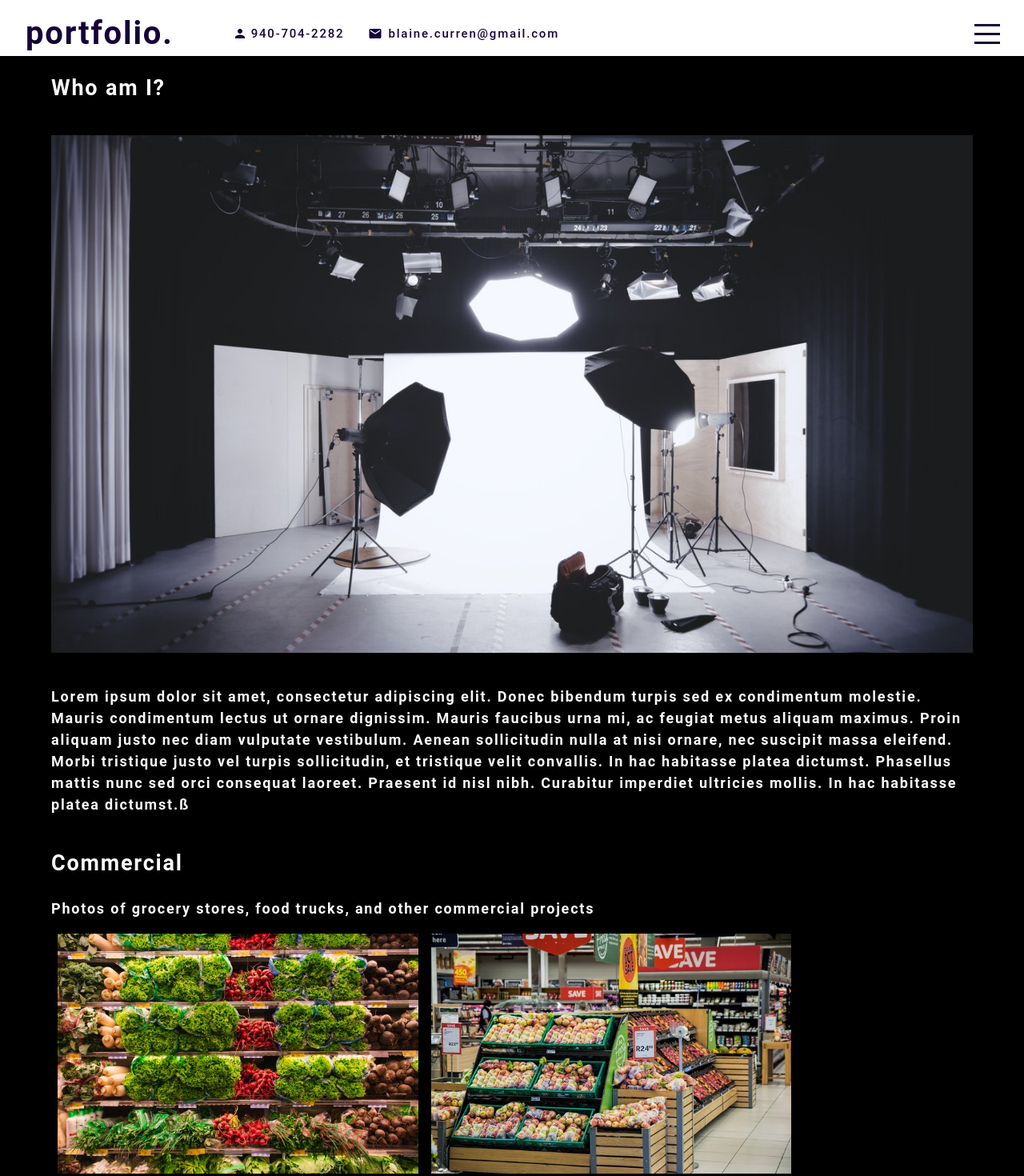
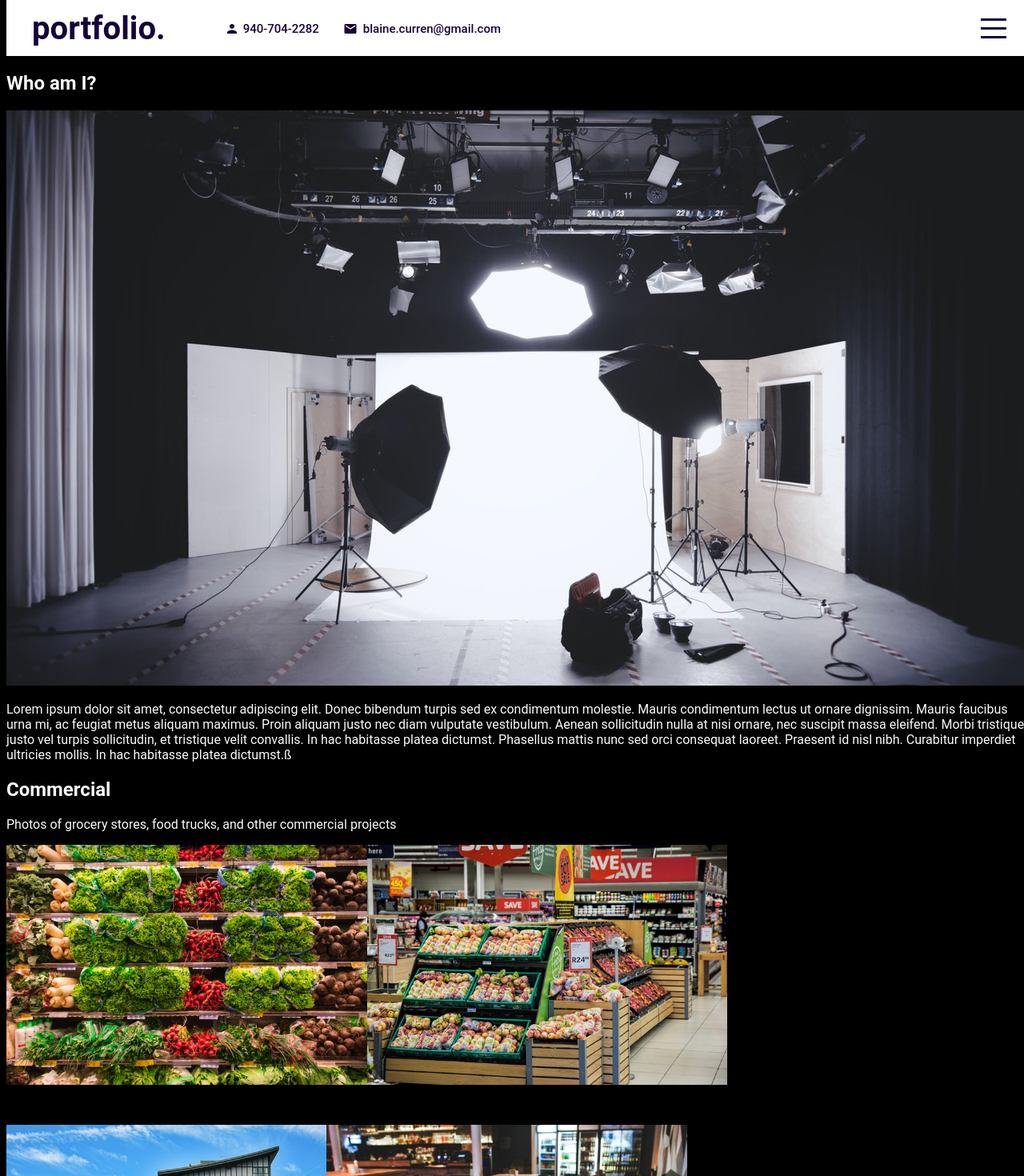
Before and after one commit to blainecurren/photo-port, a React (Create React App) app: page / in a window 1280 px wide. Shown: the top 1470 px of the page at 80% size. Built offline with nearby package versions, Linux system fonts and the light colour scheme.

Commit message:
deleted some scss from app.scss and added scss files to components with no code

```diff
--- a/src/App.jsx
+++ b/src/App.jsx
@@ -38,6 +38,7 @@ function App() {
         setContactSelected={setContactSelected}
       />
       <Menu menuOpen={menuOpen} setMenuOpen={setMenuOpen} />
+      <div className="sections">
         <main>
           {!contactSelected ? (
             <>
@@ -49,6 +50,7 @@ function App() {
           )}
         </main>
       </div>
+    </div>
   );
 }
 
--- a/src/components/Gallery/Gallery.jsx
+++ b/src/components/Gallery/Gallery.jsx
@@ -1,14 +1,19 @@
 import React from "react";
 import { capitalizeFirstLetter } from "../../utils/helpers";
 import ProjectList from "../projectList/ProjectList";
+import scss from "./gallery.scss";
 
 export default function Gallery(props) {
   const { currentCategory } = props;
   return (
-    <section>
-      <h1 data-testid="h1tag">{capitalizeFirstLetter(currentCategory.name)}</h1>
-      <p>{currentCategory.description}</p>
-      <ProjectList category={currentCategory.name} />
-    </section>
+    <div className="portfolio">
+      <section>
+        <h1 data-testid="h1tag">
+          {capitalizeFirstLetter(currentCategory.name)}
+        </h1>
+        <p>{currentCategory.description}</p>
+        <ProjectList category={currentCategory.name} />
+      </section>
+    </div>
   );
 }
--- a/src/global.scss
+++ b/src/global.scss
@@ -16,29 +16,9 @@ $width: 768px;
   --dark: #000000;
   --darker: #111111;
   --error: rgb(228, 46, 1);
-  --spacing-one: calc(1rem * 0.5);
-  --spacing-two: calc(1rem);
-  --spacing-five: calc(2.5rem);
-}
-
-main {
-  margin: 0 auto;
-  max-width: 90%;
-  padding: 50px 30px;
-}
-
-html,
-body {
-  min-height: 100%;
 }
 
 body {
-  margin: 0;
-  padding: 0;
-  font-weight: 600;
-  line-height: 1.5;
-  font-size: 18px;
-  letter-spacing: 0.1em;
   background: var(--dark);
   color: var(--light);
   font-family: "Roboto", sans-serif;
```
Also changed, not shown: src/components/About/about.scss (added), src/components/Contact/contact.scss (added), src/components/Gallery/gallery.scss (added), src/components/Modal/modal.scss (added). Lines whose indentation alone changed are shown as unchanged.
